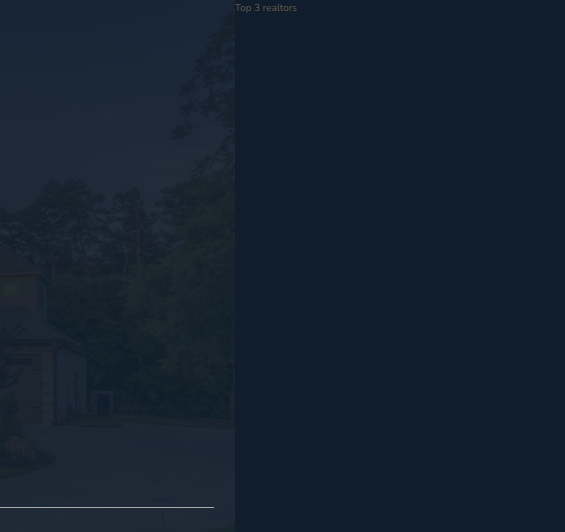
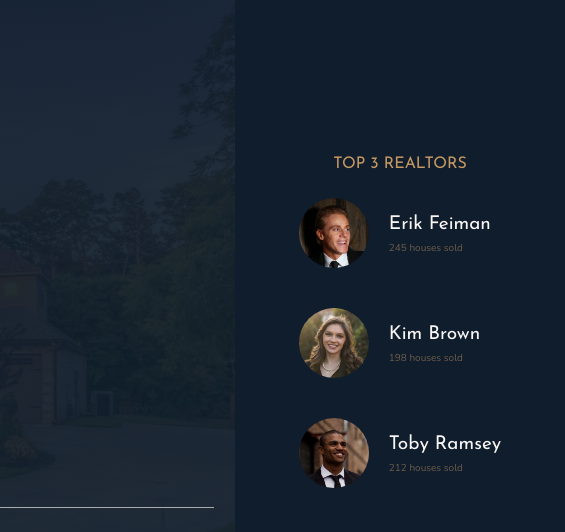
Before and after one commit to lawellwilhelm-dev/nexter, a website: page index.html in a window 1280 px wide. Shown: the top 532 px of the page, 715-1280 px from the left. Drawn offline with nearby package versions, Linux system fonts and the light colour scheme.

Commit message:
Build reators section

```diff
--- a/index.html
+++ b/index.html
@@ -30,7 +30,26 @@
             </div>
         </header>
         <div class="realtors">
-            Top 3 realtors
+            <h3 class="heading-3">Top 3 realtors</h3>
+            <div class="realtors__list">
+                <img src="img/realtor-1.jpeg" alt="Realtor 1" class="realtors__img">
+                <div class="realtors__details">
+                    <h4 class="heading-4 heading-4--light">Erik Feiman</h4>
+                    <p class="realtors_sold">245 houses sold</p>
+                </div>
+
+                <img src="img/realtor-2.jpeg" alt="Realtor 1" class="realtors__img">
+                <div class="realtors__details">
+                    <h4 class="heading-4 heading-4--light">Kim Brown</h4>
+                    <p class="realtors_sold">198 houses sold</p>
+                </div>
+
+                <img src="img/realtor-3.jpeg" alt="Realtor 1" class="realtors__img">
+                <div class="realtors__details">
+                    <h4 class="heading-4 heading-4--light">Toby Ramsey</h4>
+                    <p class="realtors_sold">212 houses sold</p>
+                </div>
+            </div>
         </div>
         <section class="features">
             <div class="feature">
--- a/sass/_realtors.scss
+++ b/sass/_realtors.scss
@@ -1,5 +1,38 @@
 .realtors {
     background-color: $color-secondary;
+    padding: 3rem;
 
     grid-column: col-start 7 / full-end;
+
+    display: grid;
+    justify-content: center;
+    align-content: center;
+    justify-items: center;
+    row-gap: 2rem;
+
+    &__list {
+        display: grid;
+        grid-template-columns: min-content max-content;
+        column-gap: 2rem;
+        row-gap: 5vh;
+        align-items: center;
+    }
+
+    &__details {
+
+    }
+
+    &__img {
+        display: block;
+        width: 7rem;
+        border-radius: 50%;
+
+    }
+
+    &__sold {
+        text-transform: uppercase;
+        color: $color-grey-light-2;
+
+        margin-top: -3px;
+    }
 }
```
Also changed, not shown: css/style.css, 1 other file.
